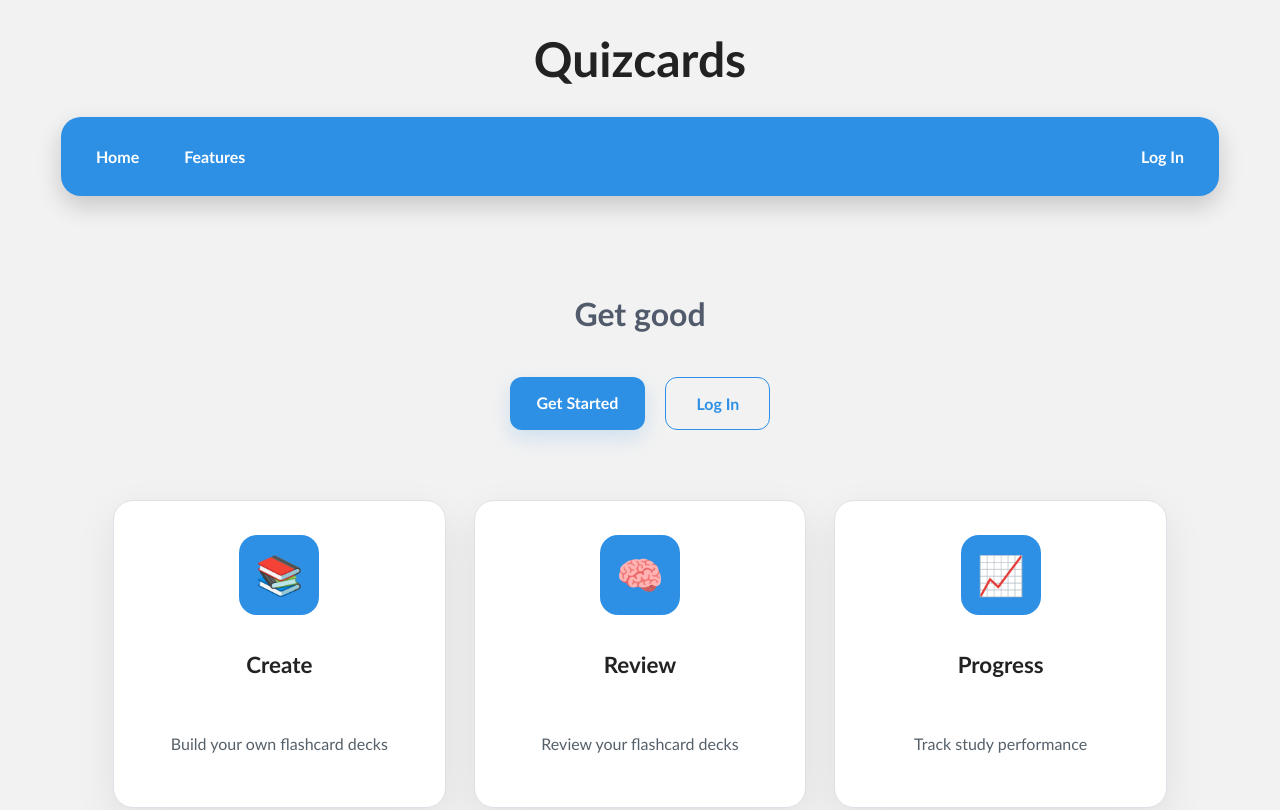
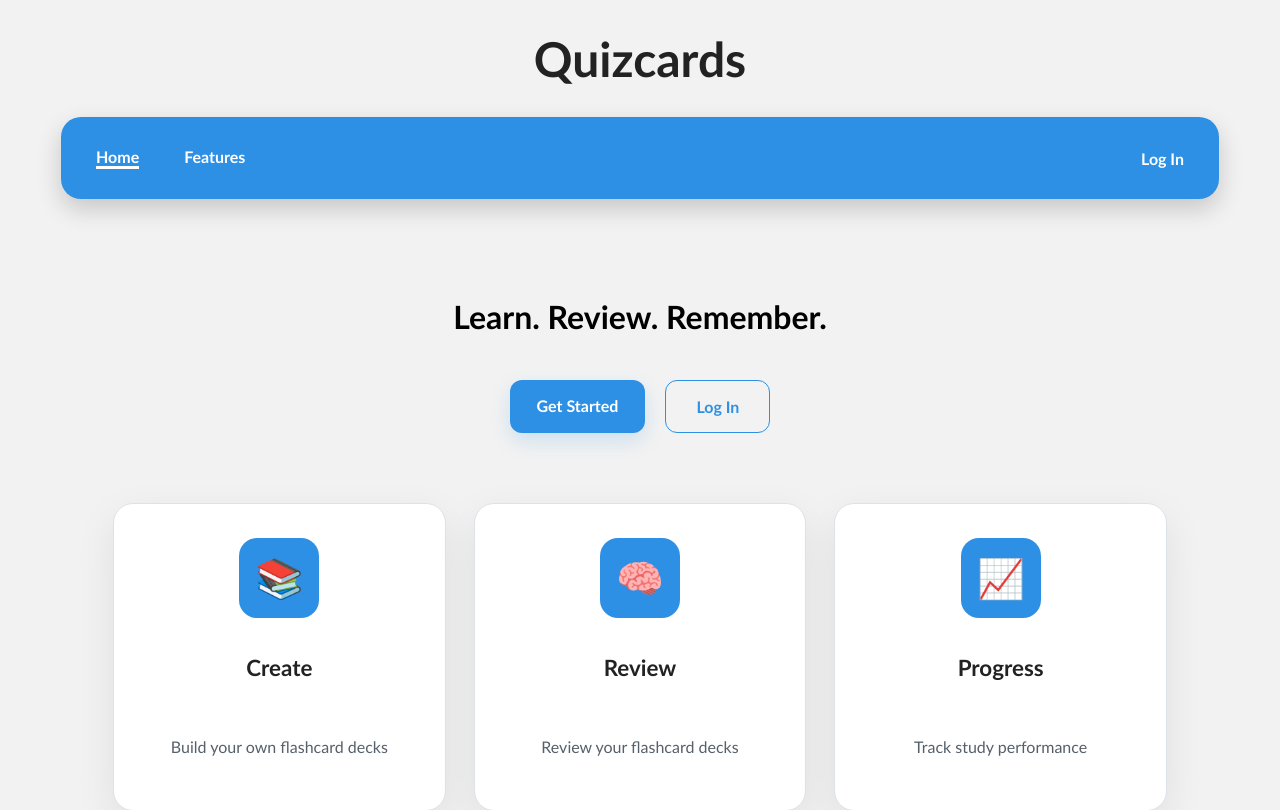
Before and after one commit to TheSriramM/Y12-revision-app, a Flask app: page /home in a window 1280 px wide. Shown: the top 810 px of the page. Run offline with Flask 3, Linux system fonts and the light colour scheme.

Commit message:
underline when on a specific page on the navbar

```diff
--- a/static/style.css
+++ b/static/style.css
@@ -40,6 +40,15 @@ main, .content {
     padding: 30px;
 }
 
+.nav-link {
+    color: white;
+    text-decoration: none;
+}
+
+.nav-link.active {
+    border-bottom: 3px solid white;
+}
+
 .home-body {
     display: flex;
     flex-direction: column;
@@ -57,8 +66,6 @@ main, .content {
 .hero-subtitle {
     font-size: 2rem;
     font-weight: 600;
-
-    color: #515b6c;
 
     line-height: 1.4;
 
--- a/templates/base.html
+++ b/templates/base.html
@@ -13,12 +13,17 @@
         <h1 class="logo"><b>Quizcards</b></h1>
         <nav class="navbar">
             <div class="nav-left">
-                <a href="{{ url_for('home') }}">Home</a>
-                <a href="{{ url_for('features') }}">Features</a>
+                <a href="{{ url_for('home') }}" class="nav-link {% if request.endpoint == 'home' %}active{% endif %}">
+                    Home
+                </a>
+
+                <a href="{{ url_for('features') }}" class="nav-link {% if request.endpoint == 'features' %}active{% endif %}">
+                    Features
+                </a>
             </div>
 
             <div class="nav-right">
-                <a href="{{ url_for('login') }}">Log In</a>
+                <a href="{{ url_for('login') }}" class="nav-link {% if request.endpoint == 'login' %}active{% endif %}">Log In</a>
             </div>
         </nav>
     </header>
--- a/templates/dashboard_base.html
+++ b/templates/dashboard_base.html
@@ -26,9 +26,9 @@
 
         <nav class="navbar">
             <div class="nav-left">
-                <a href="{{ url_for('dashboard') }}">Dashboard</a>
-                <a href="{{ url_for('decks') }}">My Decks</a>
-                <a href="{{ url_for('progress') }}">Progress</a>
+                <a href="{{ url_for('dashboard') }}" class="nav-link {% if request.endpoint == 'dashboard' %}active{% endif %}">Dashboard</a>
+                <a href="{{ url_for('decks') }}" class="nav-link {% if request.endpoint == 'decks' %}active{% endif %}">My Decks</a>
+                <a href="{{ url_for('progress') }}" class="nav-link {% if request.endpoint == 'progress' %}active{% endif %}">Progress</a>
             </div>
 
             <div class="nav-right">
--- a/templates/home.html
+++ b/templates/home.html
@@ -5,7 +5,7 @@
 {% block content %}
     <div class="home-body">
         <div class="home-hero">
-            <p class="hero-subtitle">Get good</p>
+            <p class="hero-subtitle">Learn. Review. Remember.</p>
             <div class="hero-buttons">
                 <a href="{{ url_for('register') }}" class="btn-primary">Get Started</a>
                 <a href="{{ url_for('login') }}" class="btn-secondary">Log In</a>
--- a/templates/progress.html
+++ b/templates/progress.html
@@ -7,7 +7,6 @@
     <div class="progress-shell">
         <section class="progress-header">
             <h2>Progress</h2>
-            <p>Track your study streak, review volume, and recent session history.</p>
         </section>
 
         <section class="progress-grid">
```
Also changed, not shown: static/dashboard.css (+9 -0 lines), database.db.
